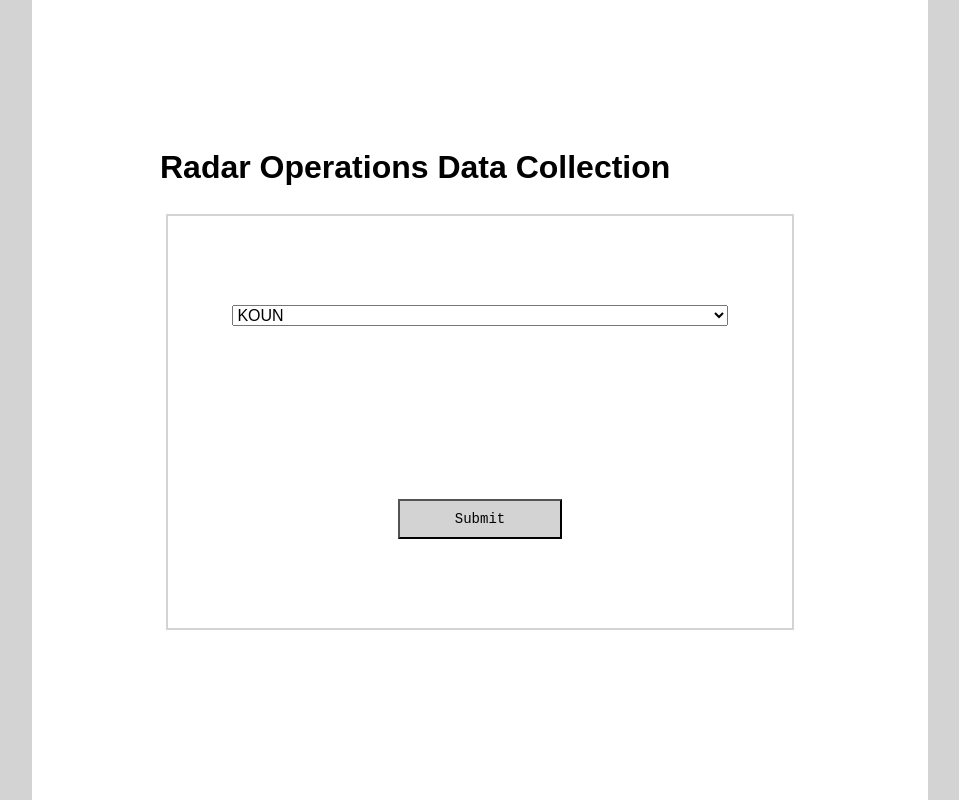
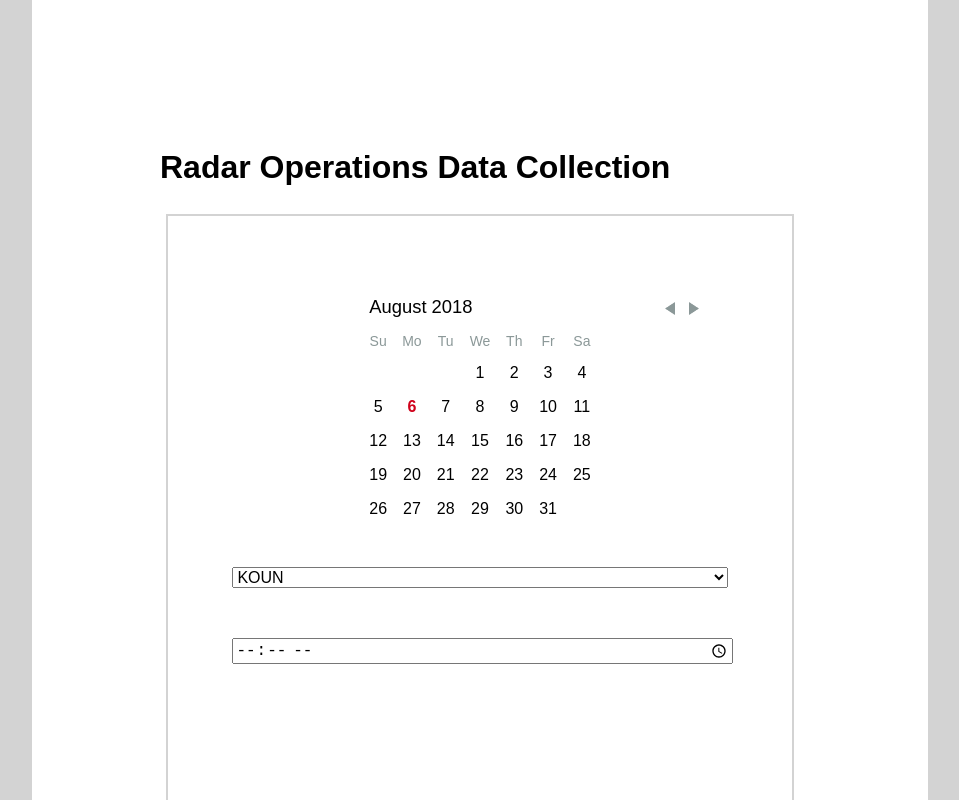
Before and after one commit to emkg/data_collection, a React (Create React App) app: page / in a window 1280 px wide. Both pictures are taken after a click on the element "GO". Shown: the top 800 px of the page, without its empty margins (160-1119 px from the left). Built offline with nearby package versions, Linux system fonts and the light colour scheme.

Commit message:
deleted Instrument, added a kickoff form to Event that updates onChange of instrument choice

```diff
--- a/src/components/Event.js
+++ b/src/components/Event.js
@@ -4,7 +4,10 @@ import Collection from './Collection';
 import EventSummaryForm from './EventSummaryForm';
 import Summary from './Summary';
 
-// TODO: handle submit
+import DayPickerInput from 'react-day-picker';
+import 'react-day-picker/lib/style.css';
+
+
 
 // TODO: establish correct event id, validate this
 
@@ -47,16 +50,22 @@ export default class Event extends React.Component {
   }
 
   /**
-   * handleSubmit stores the instrument in state,
-   * determines if we're mobile, and sets the mode to "collect".
-   * passed as function prop to Instrument
-   * @param instrument - the value of the selected instrument from
-   * Instrument
+   * handleInstrument stores the instrument in state,
+   * determines if we're mobile and therefore controls whether
+   * or not we see location fields rendered for the Event.
+   * @param event - the change event from select option fields
    */
-  handleInstrument = (instrument) => {
+  handleInstrument = (event) => {
+    stop(event);
+    const instrument = event.target.value;
     const mobile = mobileInstruments.includes(instrument);
-    //this.setState({ mode: "collect", instrument, mobile });
     this.setState({ instrument, mobile });
+  }
+
+  handleKickoffSubmit = (event) => {
+    stop(event);
+    // TODO: gather up the event data
+    this.setState({ mode: "collect" });
   }
 
   /**
@@ -97,8 +106,21 @@ export default class Event extends React.Component {
       <div className="event">
         {this.state.mode === "begin" ?
           ( <div className="kickoff">
-              <Instrument handleSubmit={this.handleInstrument} />
-               {this.state.mobile && ("YES BITCH")}
+              <form onSubmit={this.handleKickoffSubmit}>
+                <DayPickerInput />
+                <select name="instrument" onChange={this.handleInstrument}>
+                  <option value="KOUN">KOUN</option>
+                  <option value="NOXP">NOXP</option>
+                </select>
+                <input type="time" name="time" min="00:00" max="23:59" />
+                {this.state.mobile && (
+                  <div>
+                    <input type="number" placeholder="lat"/>
+                    <input type="number" placeholder="long"/>
+                  </div>
+                )}
+                <input type="submit" />
+              </form>
             </div>
           )
           : this.state.mode === "collect"
--- a/src/components/Instrument.js
+++ /dev/null
@@ -1,42 +0,0 @@
-import React from 'react';
-
-// TODO: pass form select option values as props?
-
-
-// without stop, form will reset the app with a window refresh
-const stop = (event) => (event.stopPropagation(), event.preventDefault());
-
-/**
- * Instrument is a form for choosing the radar instrument.
- */
-export default class Instrument extends React.Component {
-
-  /**
-   * handleSubmit stops default form event behavior and
-   *  passes the instrument selection up to parent.
-   */
-  handleSubmit = (event) => {
-    stop(event);
-    const instrument = event.target.instrument.value;
-    this.props.handleSubmit(instrument);
-
-  }
-
-  /**
-   * renders the instrument select form
-   * @return a form with select, options, and submit
-   */
-  render() {
-    return (
-      <div className="instrument">
-        <form onSubmit={this.handleSubmit}>
-          <select name="instrument">
-            <option value="KOUN">KOUN</option>
-            <option value="NOXP">NOXP</option>
-          </select>
-          <input type="submit" />
-        </form>
-      </div>
-    )
-  }
- }
```
Also changed, not shown: src/components/Kickoff.js (+14 -3 lines).
